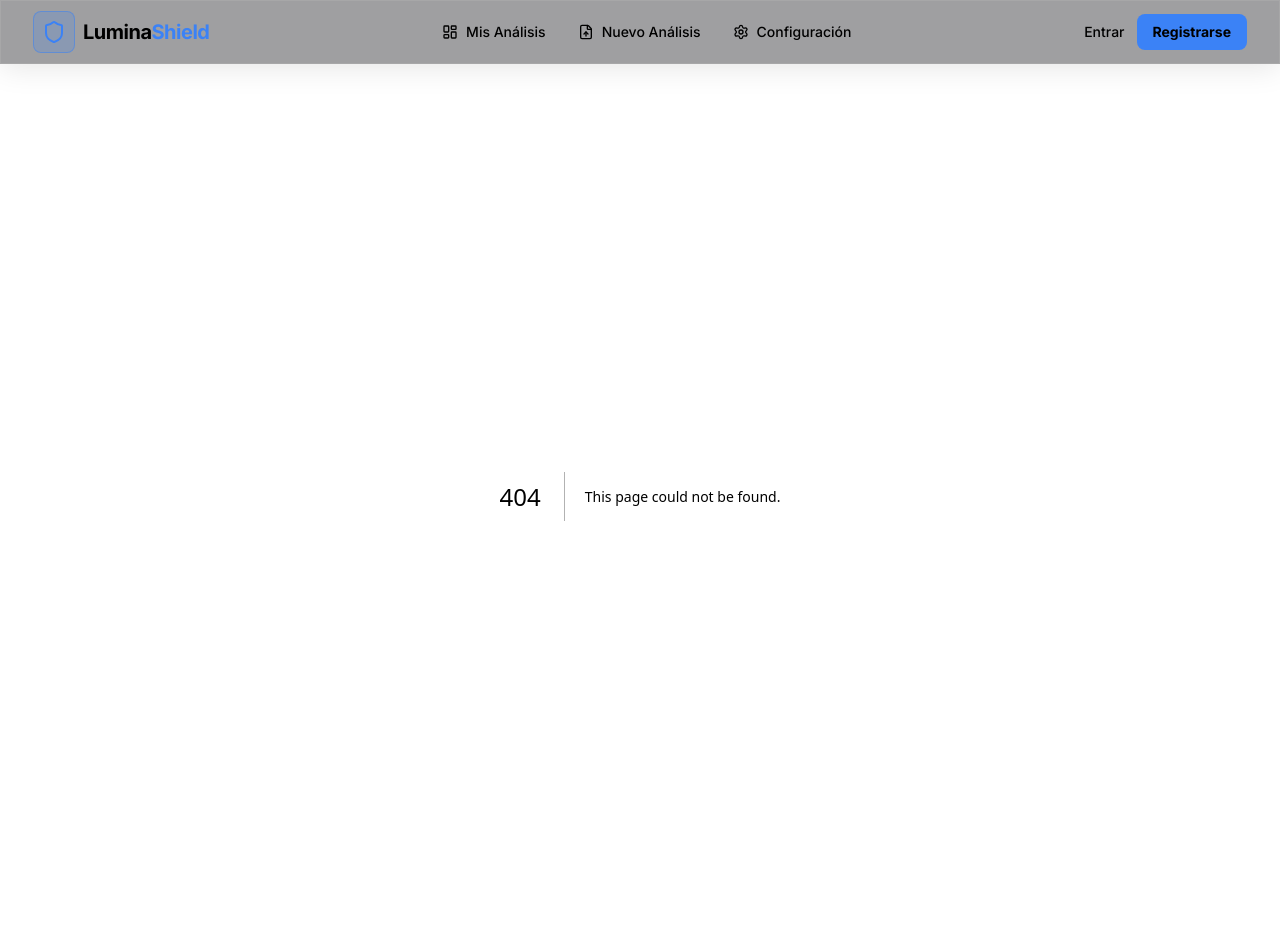
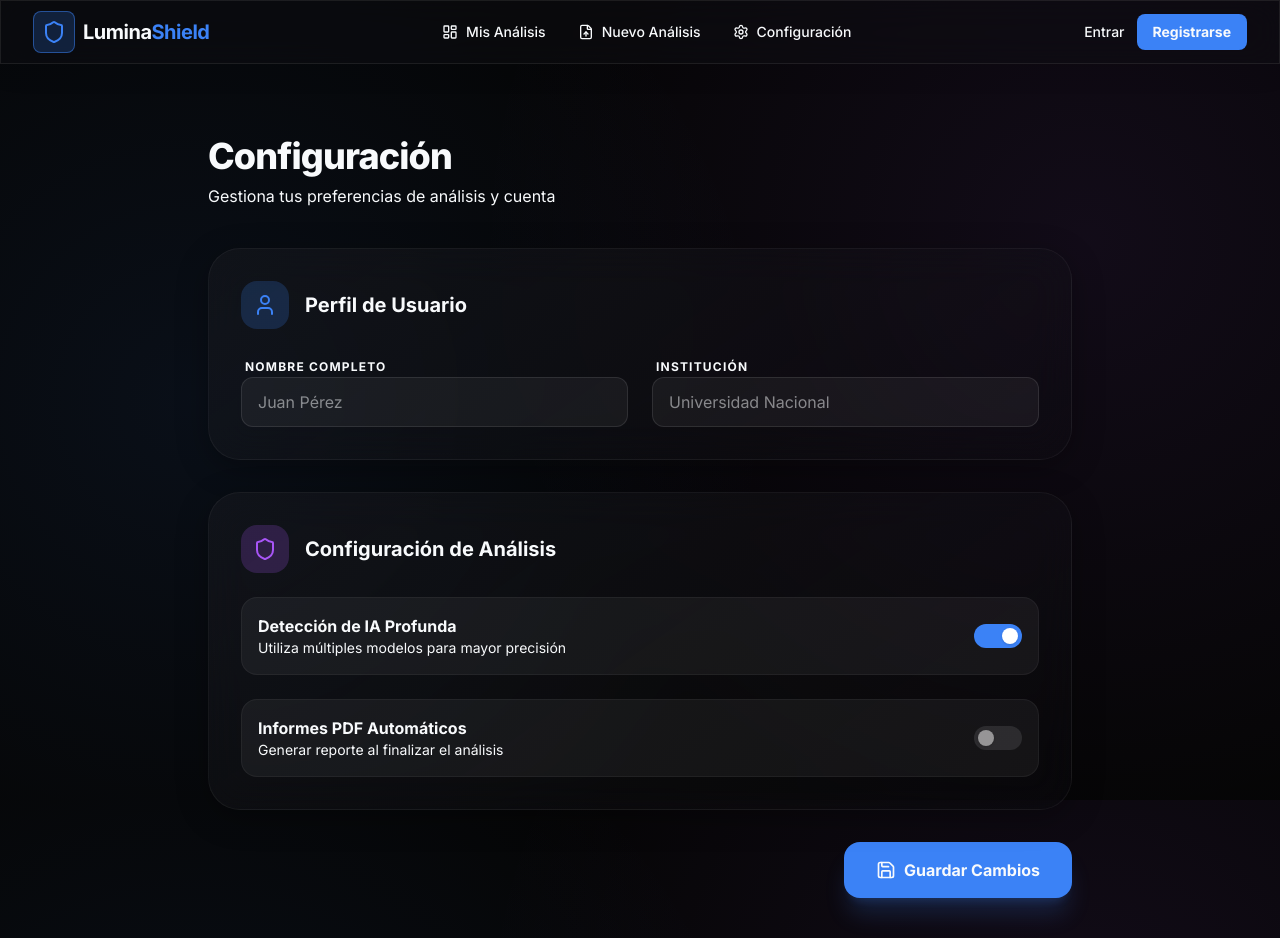
Before and after one commit to vallrack/dectector-plagio, a Next.js app in the folder frontend/: page /settings in a window 1280 px wide. Before the commit this address had no page. Before the commit the page ends 896 px from the top, so only its background shows below. Built offline with nearby package versions, Linux system fonts and the light colour scheme.

Commit message:
Fix 404 on settings, improve registration error handling and backend stability

```diff
--- a/frontend/src/app/register/page.tsx
+++ b/frontend/src/app/register/page.tsx
@@ -43,7 +43,15 @@ export default function RegisterPage() {
       await api.post('/auth/register', { email, password });
       router.push('/login?registered=true');
     } catch (err: any) {
-      setError(err.response?.data?.detail || 'Error al registrarse');
+      console.error("Registration error:", err);
+      const detail = err.response?.data?.detail;
+      const type = err.response?.data?.type;
+
+      if (detail) {
+        setError(`${detail}${type ? ` (${type})` : ''}`);
+      } else {
+        setError('Error al registrarse. Por favor, verifica la consola o los logs del servidor.');
+      }
     } finally {
       setIsLoading(false);
     }
--- /dev/null
+++ b/frontend/src/app/settings/page.tsx
@@ -0,0 +1,104 @@
+'use client';
+
+import React from 'react';
+import { Settings, Shield, User, Bell, Database, Save } from 'lucide-react';
+import { motion } from 'framer-motion';
+
+export default function SettingsPage() {
+  return (
+    <div className="max-w-4xl mx-auto py-10 px-4">
+      <div className="mb-10">
+        <h1 className="text-4xl font-extrabold tracking-tight mb-2">Configuración</h1>
+        <p className="text-muted-foreground">Gestiona tus preferencias de análisis y cuenta</p>
+      </div>
+
+      <div className="grid gap-8">
+        {/* Perfil */}
+        <motion.div
+          initial={{ opacity: 0, y: 20 }}
+          animate={{ opacity: 1, y: 0 }}
+          className="glass-panel p-8 rounded-[2rem] border-white/10"
+        >
+          <div className="flex items-center gap-4 mb-6">
+            <div className="p-3 bg-primary/20 rounded-2xl text-primary">
+              <User className="w-6 h-6" />
+            </div>
+            <h2 className="text-xl font-bold">Perfil de Usuario</h2>
+          </div>
+
+          <div className="grid grid-cols-1 md:grid-cols-2 gap-6">
+            <div className="space-y-2">
+              <label className="text-xs font-bold uppercase tracking-widest text-muted-foreground ml-1">
+                Nombre Completo
+              </label>
+              <input
+                type="text"
+                className="w-full bg-white/5 border border-white/10 rounded-xl px-4 py-3 outline-none focus:border-primary/50 transition-all"
+                placeholder="Juan Pérez"
+              />
+            </div>
+            <div className="space-y-2">
+              <label className="text-xs font-bold uppercase tracking-widest text-muted-foreground ml-1">
+                Institución
+              </label>
+              <input
+                type="text"
+                className="w-full bg-white/5 border border-white/10 rounded-xl px-4 py-3 outline-none focus:border-primary/50 transition-all"
+                placeholder="Universidad Nacional"
+              />
+            </div>
+          </div>
+        </motion.div>
+
+        {/* Preferencias de Análisis */}
+        <motion.div
+          initial={{ opacity: 0, y: 20 }}
+          animate={{ opacity: 1, y: 0 }}
+          transition={{ delay: 0.1 }}
+          className="glass-panel p-8 rounded-[2rem] border-white/10"
+        >
+          <div className="flex items-center gap-4 mb-6">
+            <div className="p-3 bg-secondary/20 rounded-2xl text-secondary">
+              <Shield className="w-6 h-6" />
+            </div>
+            <h2 className="text-xl font-bold">Configuración de Análisis</h2>
+          </div>
+
+          <div className="space-y-6">
+            <div className="flex items-center justify-between p-4 bg-white/5 rounded-2xl border border-white/5">
+              <div>
+                <h3 className="font-bold">Detección de IA Profunda</h3>
+                <p className="text-sm text-muted-foreground">Utiliza múltiples modelos para mayor precisión</p>
+              </div>
+              <div className="w-12 h-6 bg-primary rounded-full relative">
+                <div className="absolute right-1 top-1 w-4 h-4 bg-white rounded-full shadow-sm" />
+              </div>
+            </div>
+
+            <div className="flex items-center justify-between p-4 bg-white/5 rounded-2xl border border-white/5">
+              <div>
+                <h3 className="font-bold">Informes PDF Automáticos</h3>
+                <p className="text-sm text-muted-foreground">Generar reporte al finalizar el análisis</p>
+              </div>
+              <div className="w-12 h-6 bg-white/10 rounded-full relative">
+                <div className="absolute left-1 top-1 w-4 h-4 bg-white/50 rounded-full shadow-sm" />
+              </div>
+            </div>
+          </div>
+        </motion.div>
+
+        {/* Botón Guardar */}
+        <div className="flex justify-end">
+          <motion.button
+            whileHover={{ scale: 1.05 }}
+            whileTap={{ scale: 0.95 }}
+            className="bg-primary text-primary-foreground px-8 py-4 rounded-2xl font-bold flex items-center gap-2 shadow-xl shadow-primary/20"
+          >
+            <Save className="w-5 h-5" />
+            Guardar Cambios
+          </motion.button>
+        </div>
+      </div>
+    </div>
+  );
+}
```
Also changed, not shown: 2 other files (tests, documents, lock files or other folders).
